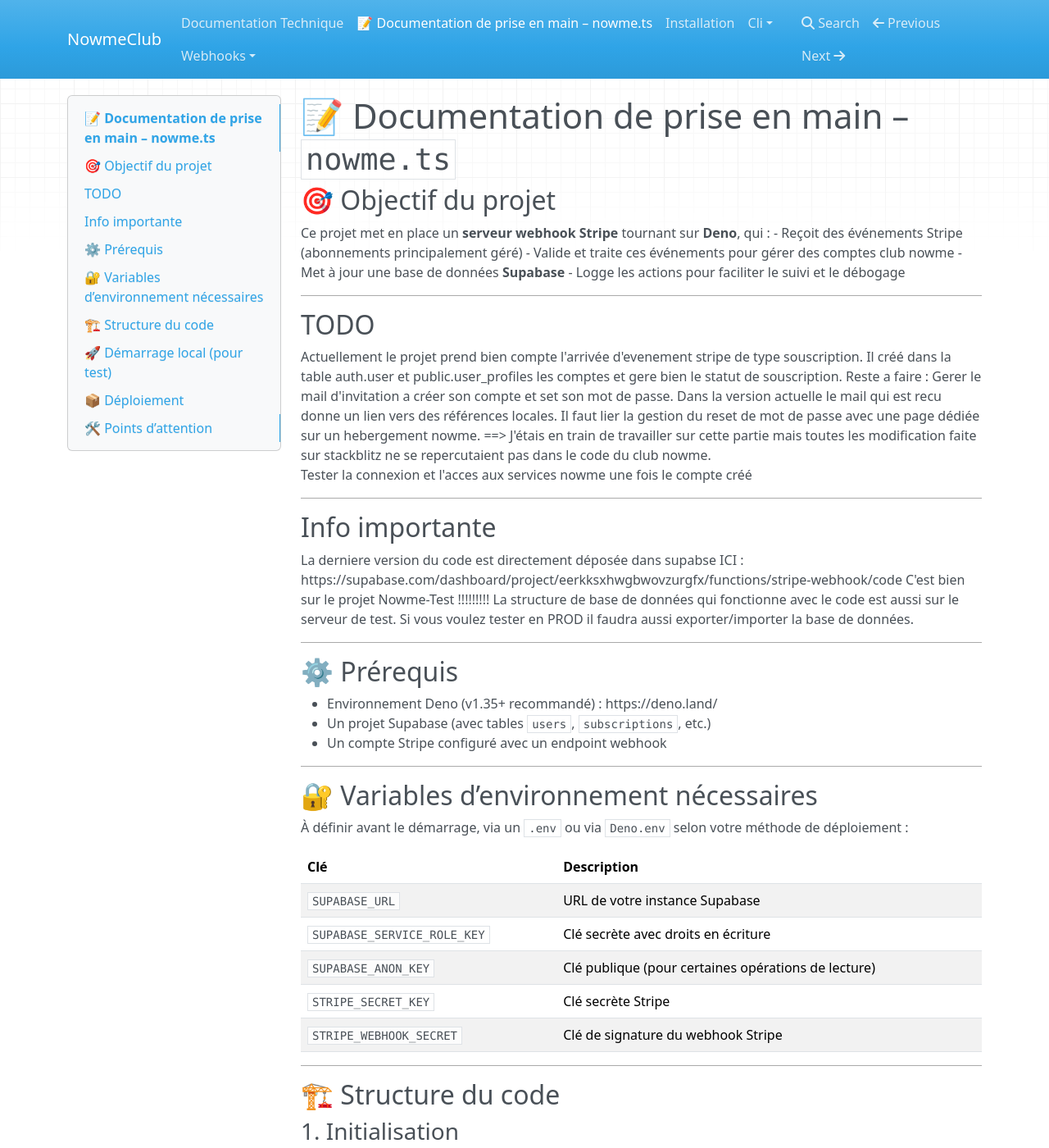
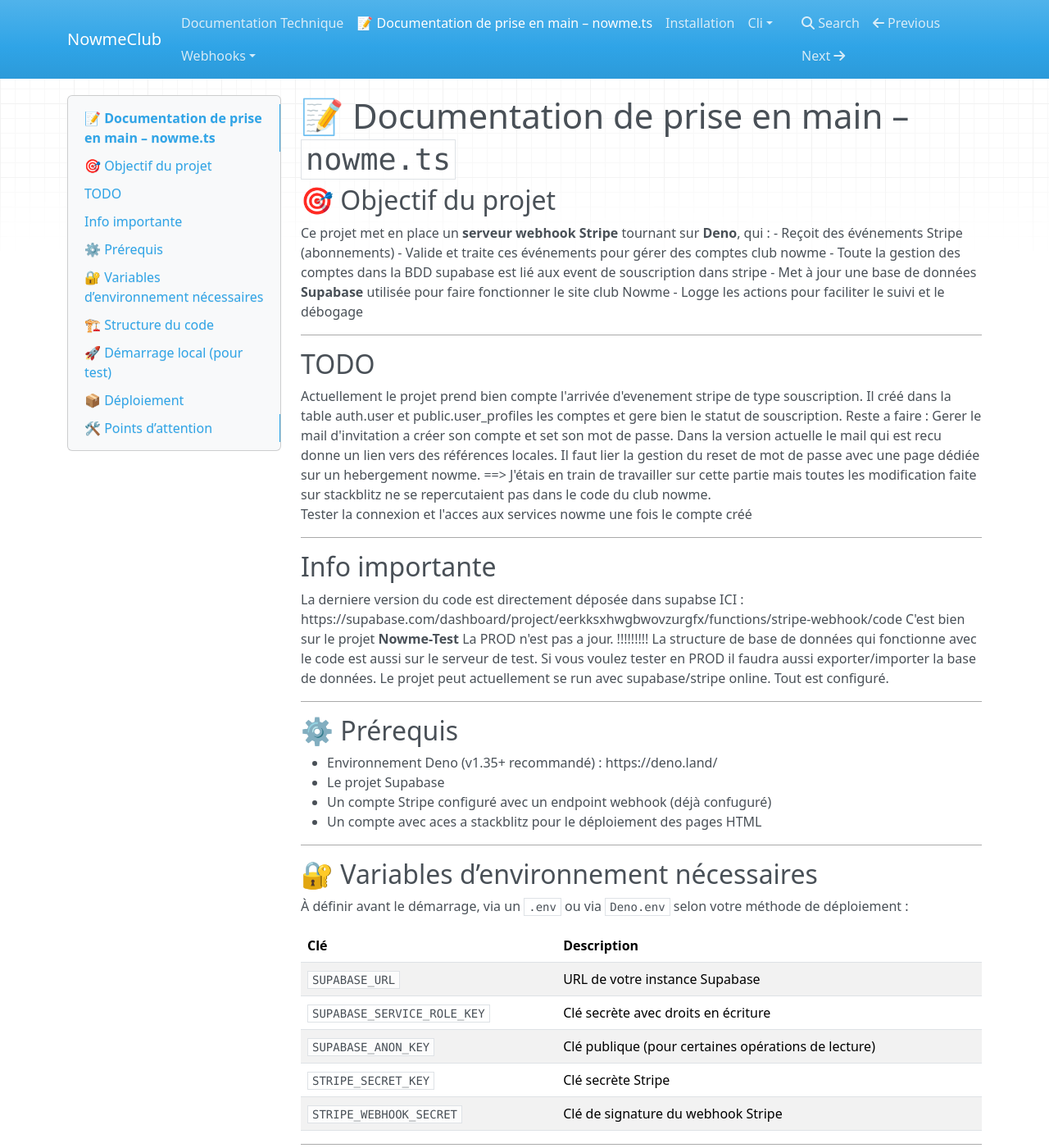
Before and after one commit to Nowme-rhodia/club-nowme, an MkDocs documentation site: the page built from docs/docs/README-nowme.md, in a window 1280 px wide and 1400 px high. Shown: the whole window at 82% size. Built offline with MkDocs 1.6.1, drawn with Linux system fonts in a browser that asks for light colours; nearby versions of some CDN libraries.

Commit message:
Update README-nowme.md
Ajout d'information su les prérequis et infos importantes

```diff
--- a/docs/docs/README-nowme.md
+++ b/docs/docs/README-nowme.md
@@ -4,9 +4,10 @@
 ## 🎯 Objectif du projet
 
 Ce projet met en place un **serveur webhook Stripe** tournant sur **Deno**, qui :
-- Reçoit des événements Stripe (abonnements principalement géré)
+- Reçoit des événements Stripe (abonnements)
 - Valide et traite ces événements pour gérer des comptes club nowme
-- Met à jour une base de données **Supabase**
+- Toute la gestion des comptes dans la BDD supabase est lié aux event de souscription dans stripe
+- Met à jour une base de données **Supabase** utilisée pour faire fonctionner le site club Nowme
 - Logge les actions pour faciliter le suivi et le débogage
 
 ---
@@ -25,8 +26,9 @@
 ##  Info importante
 
 La derniere version du code est directement déposée dans supabse ICI : https://supabase.com/dashboard/project/eerkksxhwgbwovzurgfx/functions/stripe-webhook/code
-C'est bien sur le projet Nowme-Test
+C'est bien sur le projet **Nowme-Test** La PROD n'est pas a jour.
 !!!!!!!!! La structure de base de données qui fonctionne avec le code est aussi sur le serveur de test. Si vous voulez tester en PROD il faudra aussi exporter/importer la base de données.
+Le projet peut actuellement se run avec supabase/stripe online. Tout est configuré.
 
 ---
 
@@ -34,8 +36,9 @@
 ## ⚙️ Prérequis
 
 - Environnement Deno (v1.35+ recommandé) : https://deno.land/
-- Un projet Supabase (avec tables `users`, `subscriptions`, etc.)
-- Un compte Stripe configuré avec un endpoint webhook
+- Le projet Supabase
+- Un compte Stripe configuré avec un endpoint webhook (déjà confuguré)
+- Un compte avec aces a stackblitz pour le déploiement des pages HTML
 
 ---
 
```
